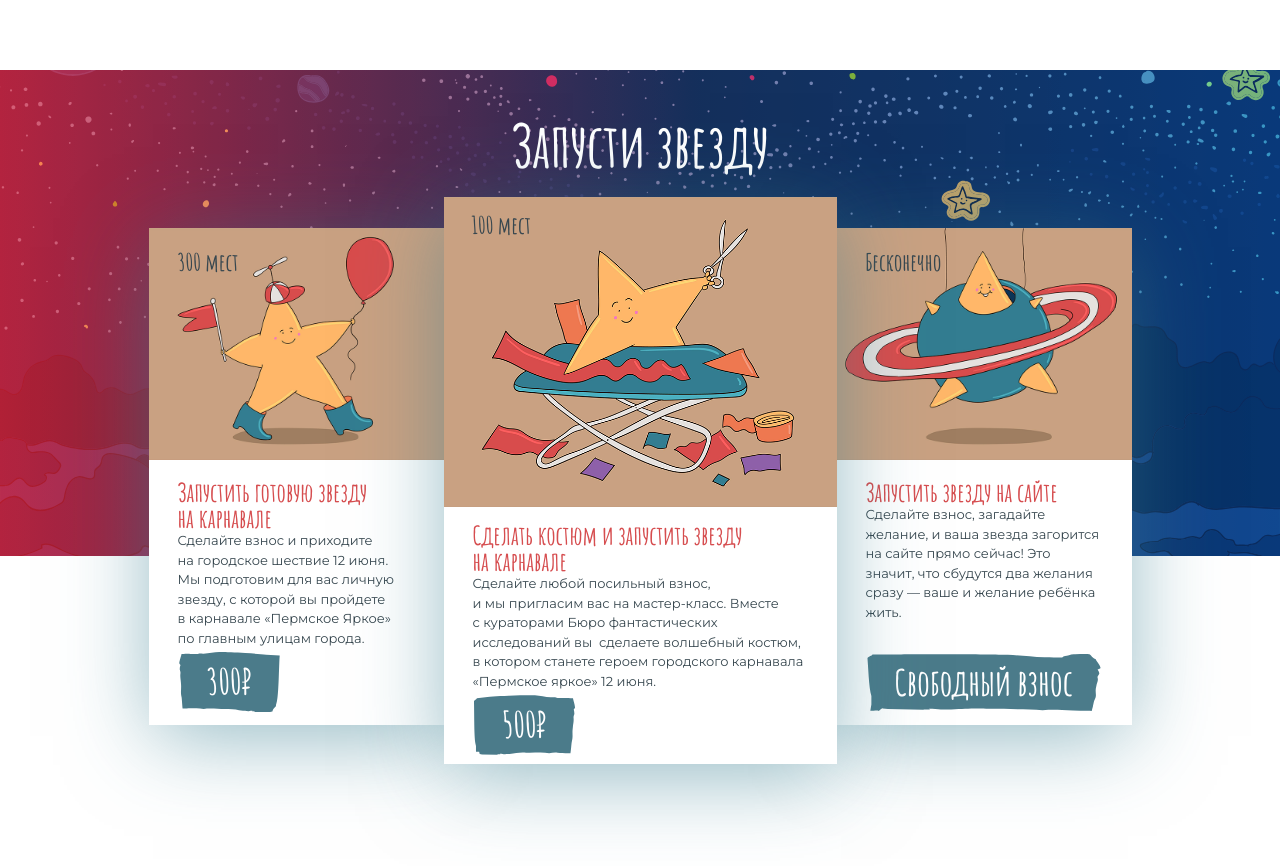
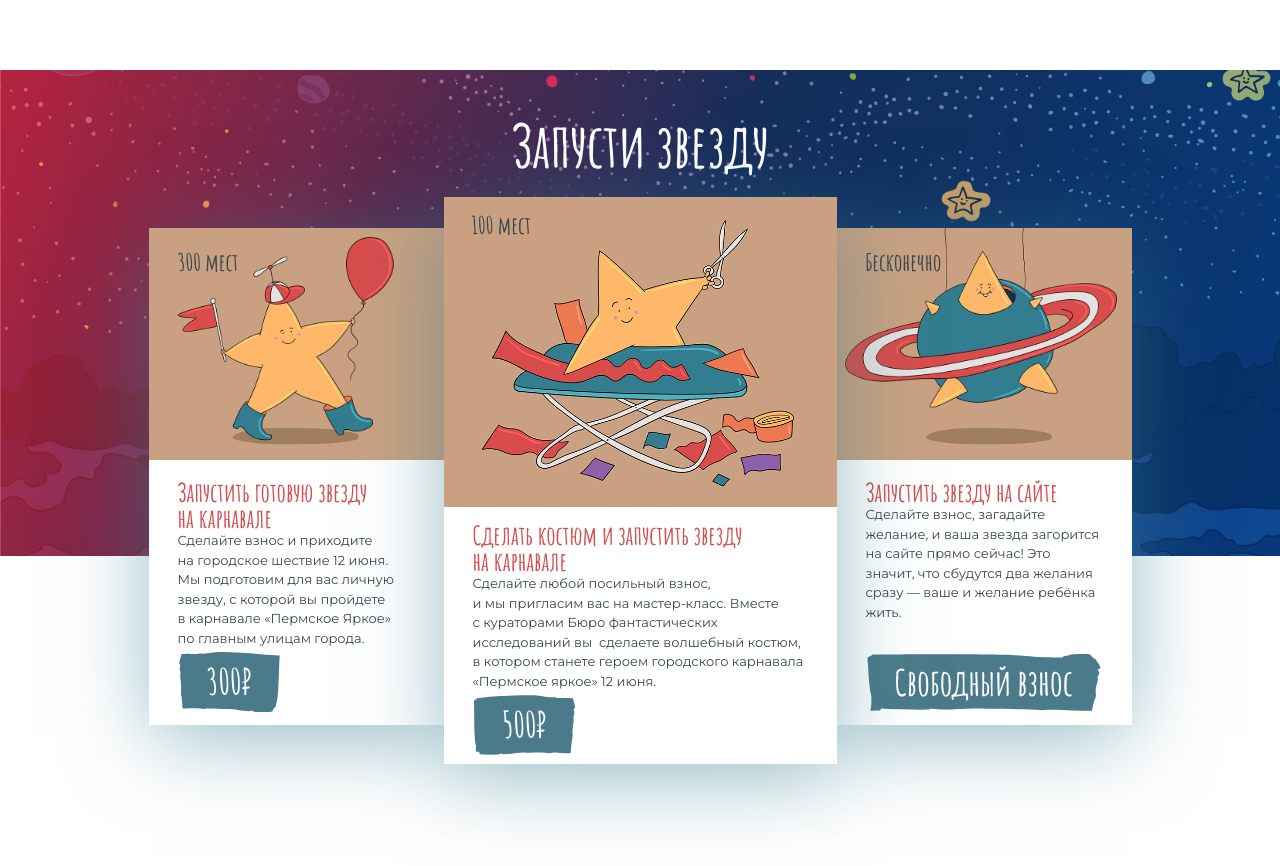
Before and after one commit to alikinvv/starfall, a website: page src/index.html in a window 1280 px wide. Shown: the part 1134-2000 px from the top of the page. Drawn offline with nearby package versions, Linux system fonts and the light colour scheme; files that its build step writes are made by us from their sources.

Commit message:
change cards bg img

```diff
--- a/src/scss/main.scss
+++ b/src/scss/main.scss
@@ -240,7 +240,7 @@ h3 {
 }
 
 .cards {
-	background: url(../img/cards-bg.svg) no-repeat center #fff;
+	background: url(../img/cards-bg.png) no-repeat center #fff;
 	background-size: cover;
 	padding: 25px 0;
 	display: flex;
@@ -254,21 +254,6 @@ h3 {
 	@include r(767) {
 		height: initial;
 		margin-bottom: 2%;
-	}
-	&:before {
-		content: '';
-		position: absolute;
-		top: 0;
-		right: 0;
-		bottom: 0;
-		left: 0;
-		background: #d64d4f;
-		background: -moz-linear-gradient(left, #d64d4f 0%, #377d90 100%);
-		background: -webkit-linear-gradient(left, #d64d4f 0%,#377d90 100%);
-		background: linear-gradient(to right, #d64d4f 0%,#377d90 100%);
-		filter: progid:DXImageTransform.Microsoft.gradient( startColorstr='#d64d4f', endColorstr='#377d90',GradientType=1 );
-		z-index: 1;
-		mix-blend-mode: hard-light;
 	}
 	h2 {
 		margin-bottom: 22px;
```
Also changed, not shown: build/css/main.css, build/img/cards-bg.png (added), src/img/cards-bg.png (added).
